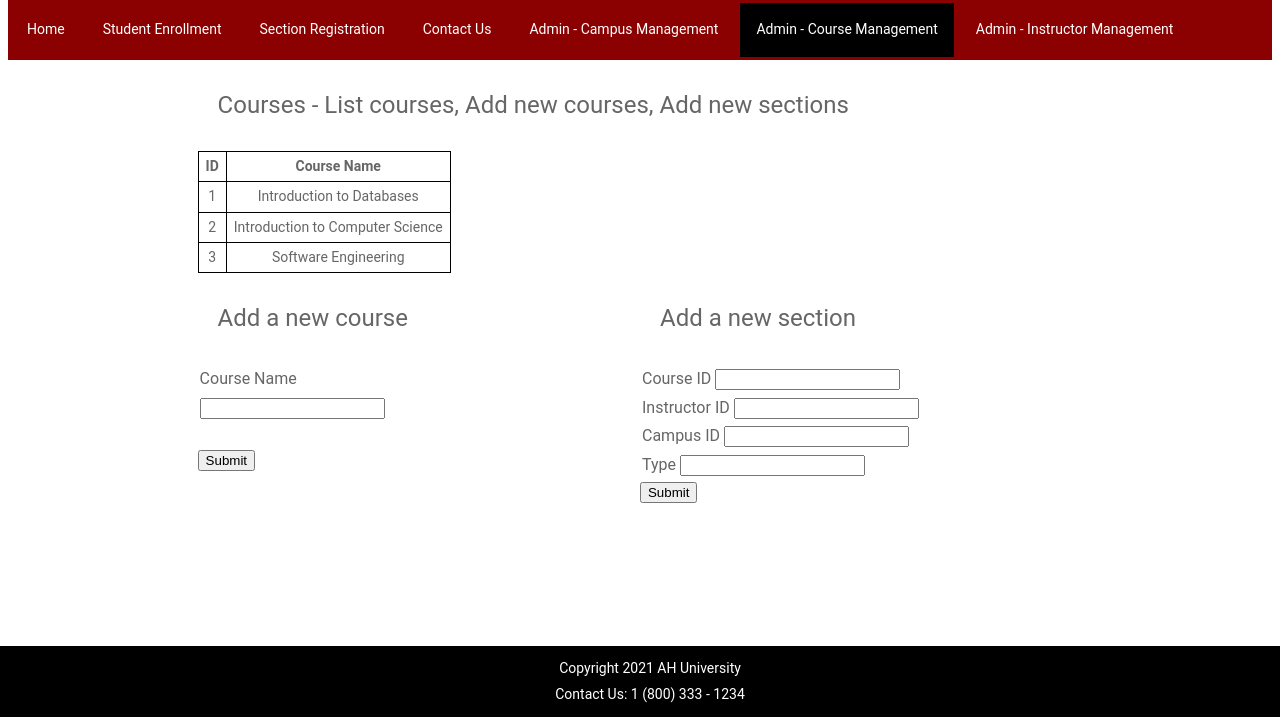
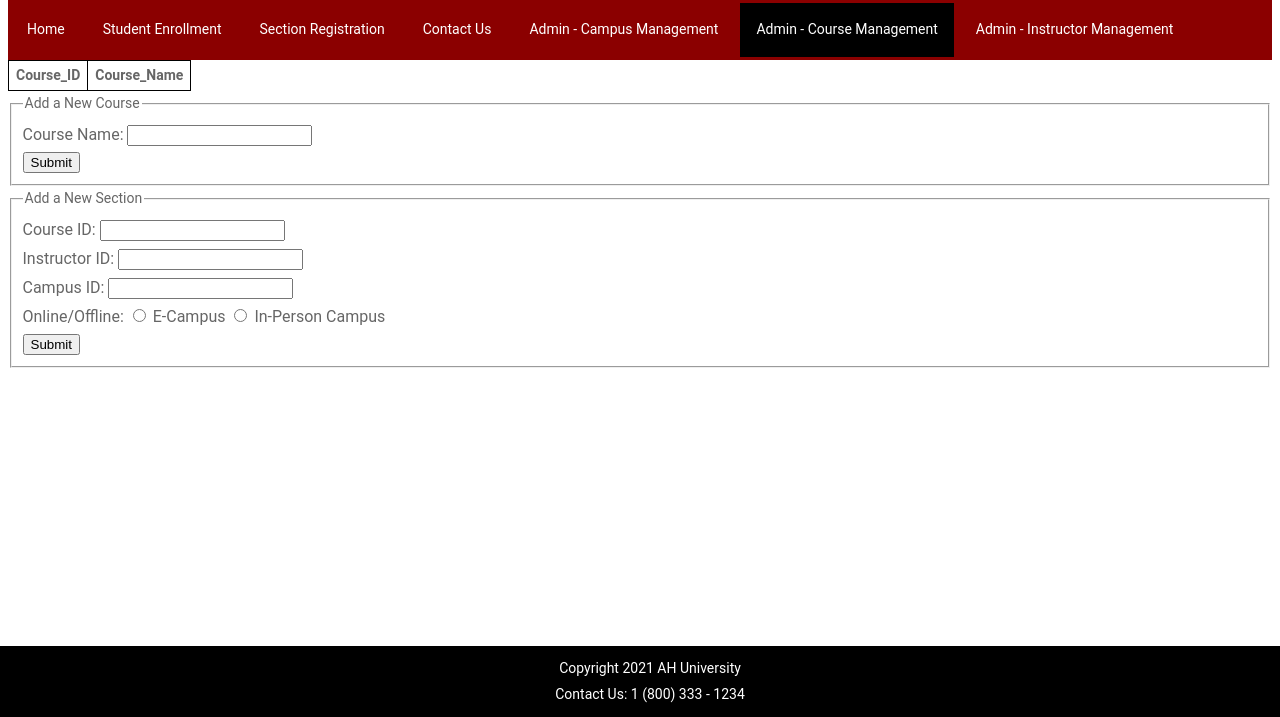
Before and after one commit to lyanita/cs340-project, a Flask app: page /courses.html in a window 1280 px wide. Shown: the part 83-800 px from the top of the page. Run offline with Flask 2, Linux system fonts and the light colour scheme; data that the repository does not hold is empty; some libraries are stand-ins or nearby versions.

Commit message:
Added flask templates, added fieldset to forms

```diff
--- a/templates/courses.html
+++ b/templates/courses.html
@@ -22,75 +22,71 @@
         </ul>
     </div>
 
-    <!-- courses table -->
-    <div class="bodyContainer">
-        <div id="coursesContainer">
-            <h3>Courses - List courses, Add new courses, Add new sections</h3>
-            <table id="coursesTable">
+    <!-- Table -->
+    <div id="courses-container">
+        <table id="courses-table">
             <thead>
                 <tr>
-                        <th>ID</th>
-                        <th>Course Name</th>
+                    <th>Course_ID</th>
+                    <th>Course_Name</th>
                 </tr>
             </thead>
-                <tbody id="coursesTableBody">
-                    <!-- temporary hard coded sample data -->
+            <tbody>
+                {% for item in items %}
                 <tr>
-                        <td>1</td>
-                        <td>Introduction to Databases</td>
+                    <td>{{ item['course_id'] }}</td>
+                    <td>{{ item['course_name'] }}</td>
+                    <td> <input type='button' name='delete' value='Delete'
+                            onclick="window.location='/delete-campus/{{ item['course_id'] }}'"></td>
                 </tr>
-                    <tr>
-                        <td>2</td>
-                        <td>Introduction to Computer Science</td>
-                    </tr>
-                    <tr>
-                        <td>3</td>
-                        <td>Software Engineering</td>
-                    </tr>
+                {% endfor %}
             </tbody>
         </table>
     </div>
-        <div id="courseColumns">
-            <!-- Add new courses -->
-            <div class="forms">
-                <h3>Add a new course</h3>
-                <div class="forms" id="courseRegisterForm">
+
+    <!-- Form (Add Course) -->
+    <div class="courses-forms">
         <form method="post">
-                        <legend>
-                            <label>Course Name
+            <fieldset>
+                <legend>Add a New Course</legend>
+                <label>Course Name:
                     <input type="text" name="course_name" id="course_name">
                 </label>
-                        </legend>
-                        <br>
+                </br>
                 <input type="submit" id="course_post">
+                {{ post_message }}
+            </fieldset>
         </form>
     </div>
-            </div>
-            <!-- Add new sections -->
-            <div class="forms">
-                <h3>Add a new section</h3>
-                <div class="forms" id="sectionRegisterForm">
+
+    <!-- Form (Add Section) -->
+    <div class="sections-forms">
         <form method="post">
-                        <legend>
-                            <label>Course ID
+            <fieldset>
+                <legend>Add a New Section</legend>
+                <label>Course ID:
                     <input type="number" name="instructor_id" id="instructor_id">
                 </label></br>
-                            <label>Instructor ID
+                <label>Instructor ID:
                     <input type="number" name="instructor_id" id="instructor_id">
                 </label></br>
-                            <label>Campus ID
+                <label>Campus ID:
                     <input type="number" name="campus_id" id="campus_id">
                 </label></br>
-                            <label>Type
-                                <input type="boolean" name="type" id="type">
+                <label>Online/Offline:
+                    <input type="radio" name="campus_online" id="campus_online" value="True">
+                    <label for="campus_online">E-Campus</label>
+                    <input type="radio" name="campus_online" id="campus_offline" value="False">
+                    <label for="campus_offline">In-Person Campus</label>
                 </label>
-                        </legend>
-                        <input type="submit" id="course_post">
+                </br>
+                <input type="submit" id="section_post">
+                {{ post_message }}
+            </fieldset>
         </form>
     </div>
-            </div>
-        </div>
-    </div>
+
+
 
     <!-- page footer placeholder-->
     <div id="footer"></div>
```
Lines whose indentation alone changed are shown as unchanged.
